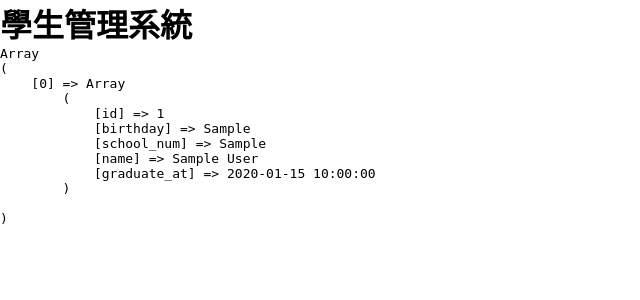
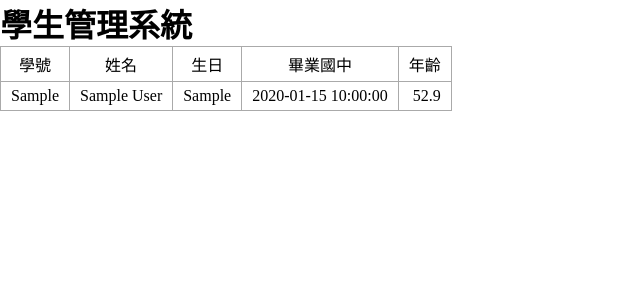
Before and after one commit to mackliu/1112-PHP-MYSQL, a PHP site: page / in a window 1280 px wide. Shown: the top 300 px of the page, without its empty margins (0-640 px from the left). Run offline with PHP 8.4, Linux system fonts and the light colour scheme; tables that the repository leaves empty or names only in its code hold one stand-in row (values such as "Sample post").

Commit message:
增加年齡計算及美化列表

```diff
--- a/index.php
+++ b/index.php
@@ -12,7 +12,7 @@
 $dsn="mysql:host=localhost;charset=utf8;dbname=school";
 $pdo=new PDO($dsn,'root','');
 
-$sql="SELECT * FROM `students` LIMIT 5";
+$sql="SELECT * FROM `students` LIMIT 20";
 
 $rows=$pdo->query($sql)->fetchAll(PDO::FETCH_ASSOC);
 ?>
@@ -20,11 +20,27 @@ $rows=$pdo->query($sql)->fetchAll(PDO::FETCH_ASSOC);
 <body>
 <h1>學生管理系統</h1>
 
+<table class='list-students'>
+<tr>
+    <td>學號</td>
+    <td>姓名</td>
+    <td>生日</td>
+    <td>畢業國中</td>
+    <td>年齡</td>
+</tr>
 <?php
-echo "<pre>";
-print_r($rows);
-echo "</pre>";
+foreach($rows as $row){
+    $age=round((strtotime('now')-strtotime($row['birthday']))/(60*60*24*365),1);
 
+ echo "<tr>";
+ echo "<td>{$row['school_num']}</td>";
+ echo "<td>{$row['name']}</td>";
+ echo "<td>{$row['birthday']}</td>";
+ echo "<td>{$row['graduate_at']}</td>";
+ echo "<td>{$age}</td>";
+ echo "</tr>";
+}
 ?>
+</table>
 </body>
 </html>
--- a/style.css
+++ b/style.css
@@ -3,3 +3,15 @@
     padding: 0;
     box-sizing: border-box;
 }
+
+.list-students{
+    border-collapse: collapse;
+}
+.list-students td{
+    border:1px solid #aaa;
+    padding:5px 10px;
+    text-align: center;
+}
+.list-students td:nth-last-child(1){
+    text-align: right;
+}
```
